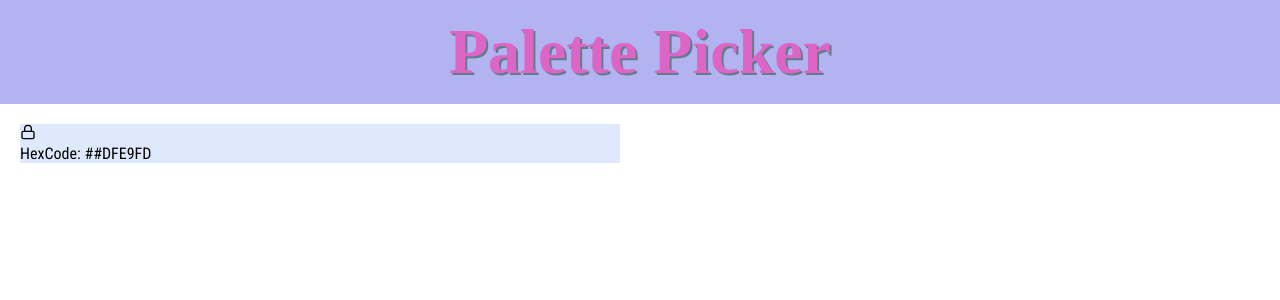
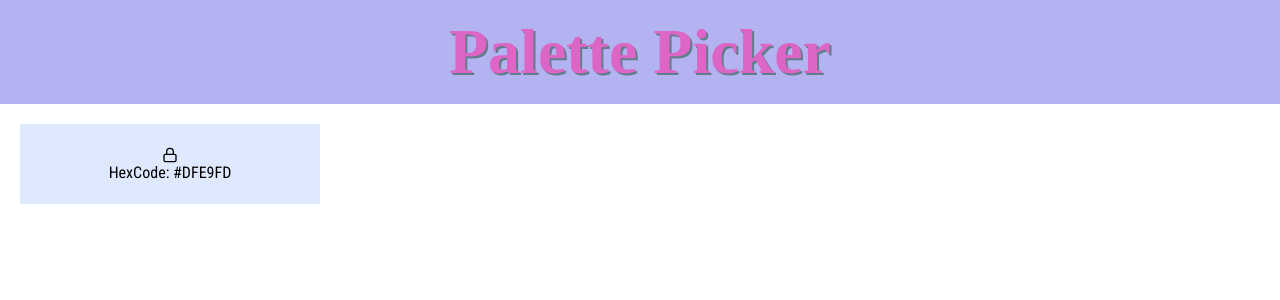
Before and after one commit to spaceplesiosaur/pallete-picker-client, a React (Create React App) app: page / in a window 1280 px wide. Shown: the top 300 px of the page. Built offline with nearby package versions, Linux system fonts and the light colour scheme; a web font is replaced by a local one.

Commit message:
Fix syntax error in palette classname

```diff
--- a/src/Components/Palette/Palette.js
+++ b/src/Components/Palette/Palette.js
@@ -5,10 +5,10 @@ import { FiLock, FiUnlock } from 'react-icons/fi';
 const Palette = ({ color1, color2, color3, color4, color5 }) => {
     console.log(color1)
     return (
-      <section clasName='palette' style={{backgroundColor:`${color1}`}} >
+      <section className='palette' style={{backgroundColor:`${color1}`}} >
 
         <FiLock />
-        <p>HexCode: #{color1}</p>
+        <p>HexCode: {color1}</p>
       </section>
     )
 };
```
